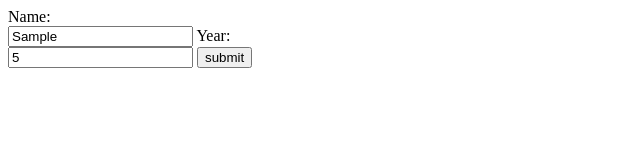
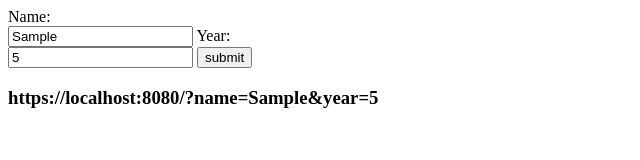
Before and after one commit to acciojob/sharable-urls-MeghanaBait, a website: page main.html in a window 1280 px wide. Both pictures are taken after typing "Sample", "5" into the empty fields and a click on the input "submit". Shown: the whole page, without its empty margins (0-640 px from the left). Drawn offline with Linux system fonts and the light colour scheme.

Commit message:
created a submission

```diff
--- a/main.html
+++ b/main.html
@@ -9,6 +9,7 @@
 
 		  <input type="submit" value="submit" id="button">
 	  </form>
+	  <h3 id="url">https://localhost:8080/</h3>
     <script type="text/javascript" src="./script.js">
 </script>
   </body>
--- a/script.js
+++ b/script.js
@@ -3,12 +3,12 @@ document.getElementById('infoForm').addEventListener('submit', function(event) {
             event.preventDefault();
 
             // Get the values from the input fields
-            var name = document.getElementById('name').value;
-            var year = document.getElementById('year').value;
+            let name = document.getElementById('name').value;
+            let year = document.getElementById('year').value;
 
             // Create the query string
-            var queryString = `?name=${name}&year=${year}`;
+            let queryString = `?name=${name}&year=${year}`;
 
             // Update the h3 element with the new URL
-            document.getElementById('url').textContent = `https://localhost:8080/${queryString}`;
+            document.getElementById('url').innerHTML+= `${queryString}`;
         });
```
